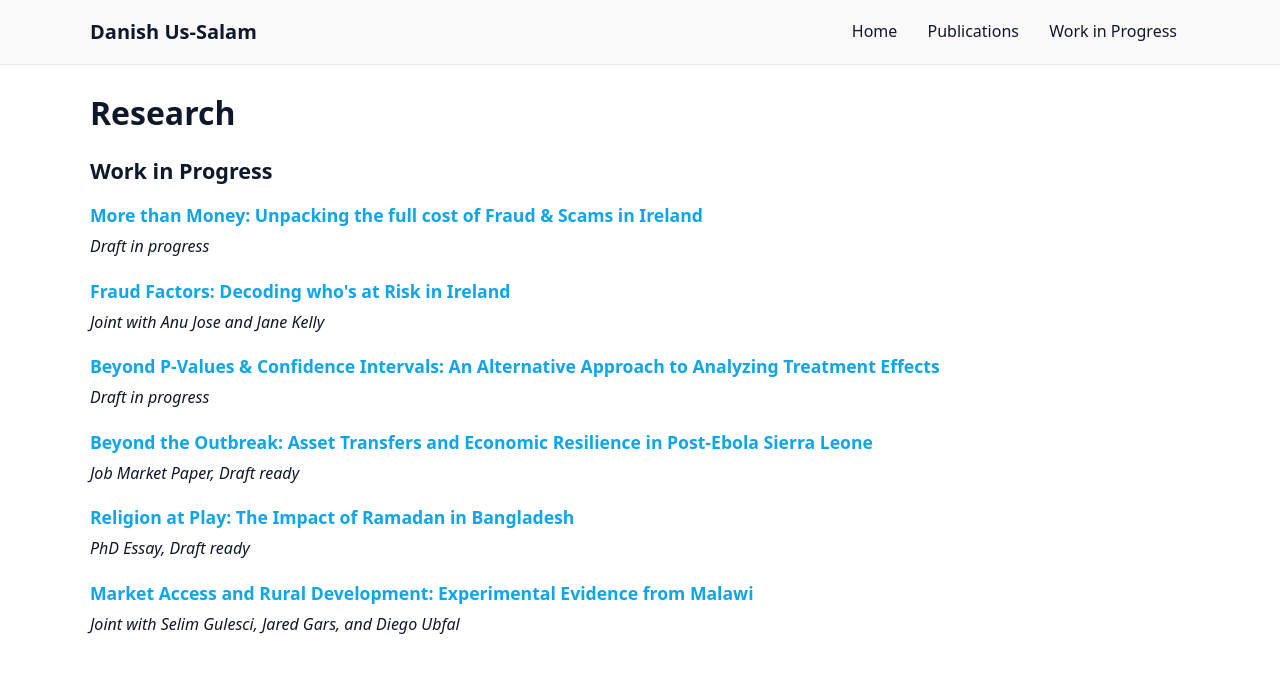
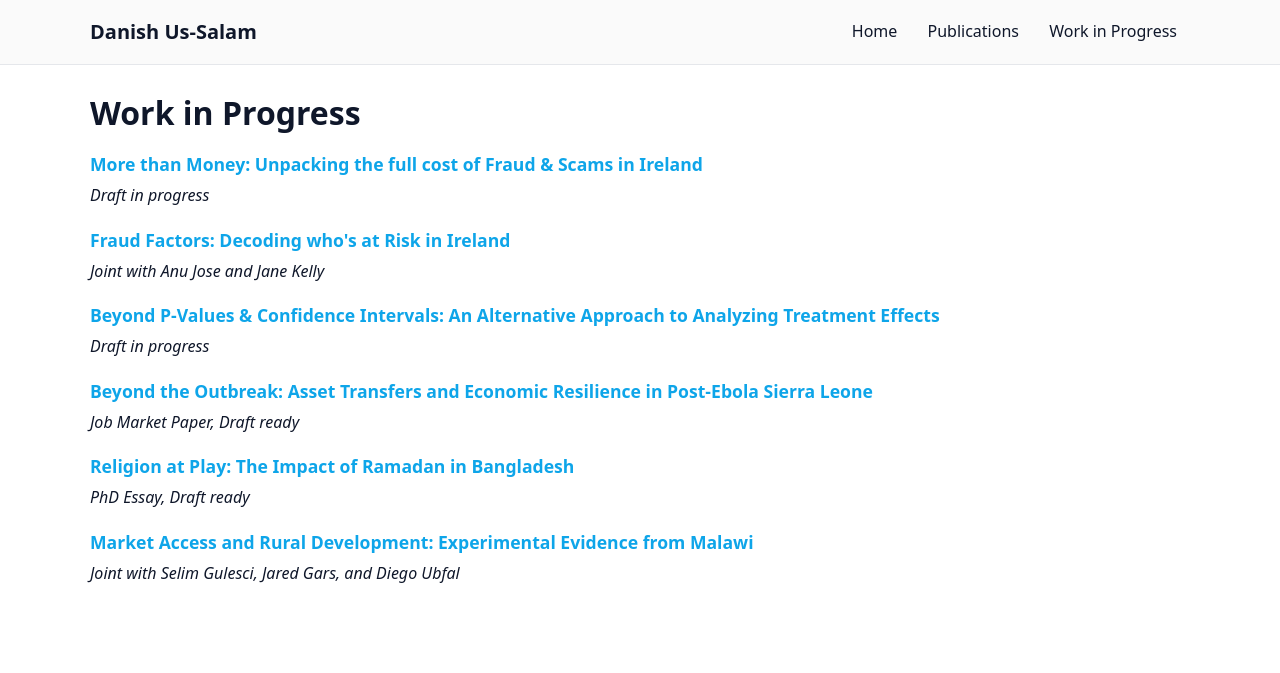
Before and after one commit to danishussalam/danishussalam.github.io, a Jekyll site: the page built from wip.md, in a window 1280 px wide. Shown: the top 673 px of the page. Built offline with Jekyll 4.4.1, drawn with Linux system fonts in a browser that asks for light colours.

Commit message:
Update wip.md

```diff
--- a/wip.md
+++ b/wip.md
@@ -4,9 +4,7 @@ title: "Work in Progress"
 permalink: /wip
 ---
 
-# Research
-
-## Work in Progress
+# Work in Progress
 
 <div class="pub-list">
 
```
